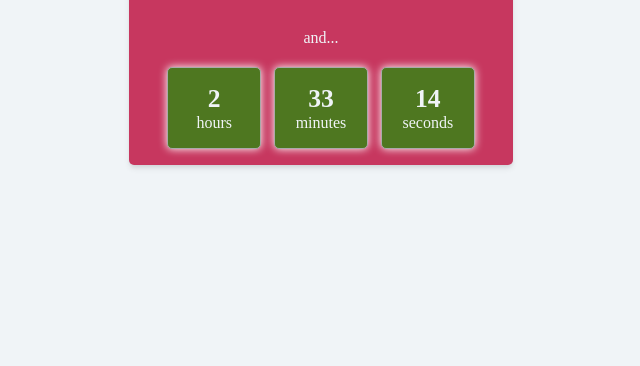
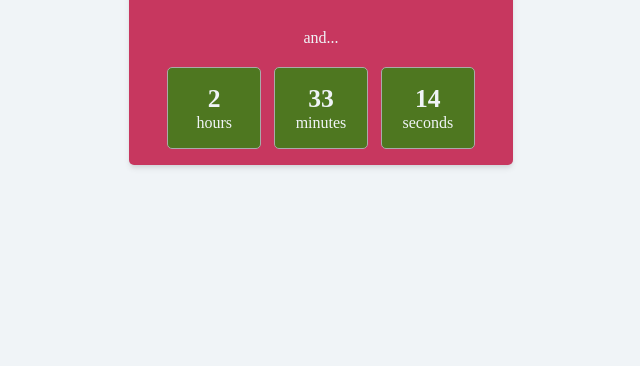
Before and after one commit to DarrickFauvel/JavaScriptmas-2021, a plain HTML site: page day1-countdown/index.html in a window 1280 px wide. Shown: the part 434-800 px from the top of the page, without its empty margins (319-959 px from the left). Drawn offline with Linux system fonts and the light colour scheme.

Commit message:
Remove box shadow

```diff
--- a/day1-countdown/index.css
+++ b/day1-countdown/index.css
@@ -56,7 +56,6 @@ body {
   margin: 0 0.4rem;
   padding: 1rem;
   background-color: #4e7720;
-  box-shadow: 0 0 8px white;
 }
 
 .time-title {
```
